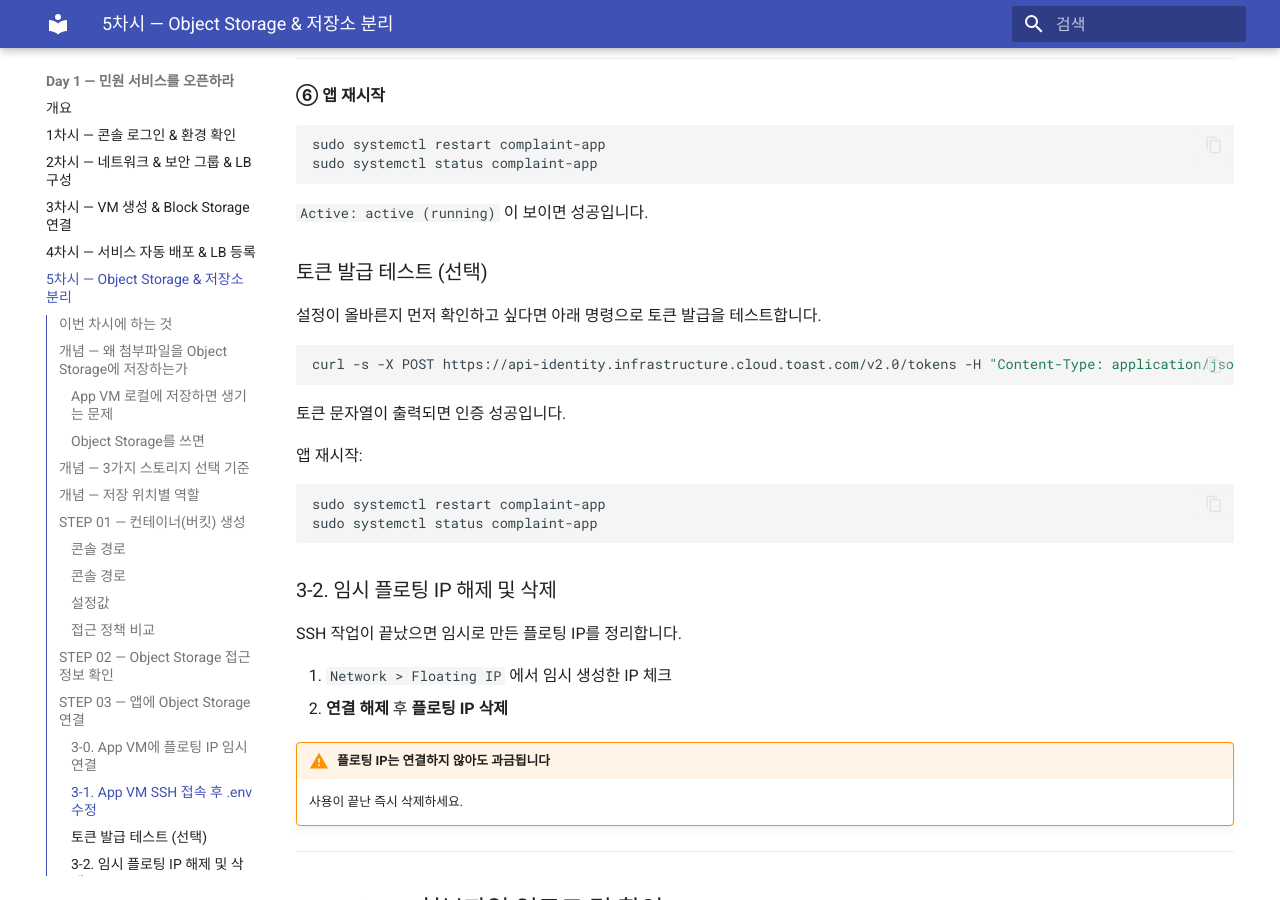
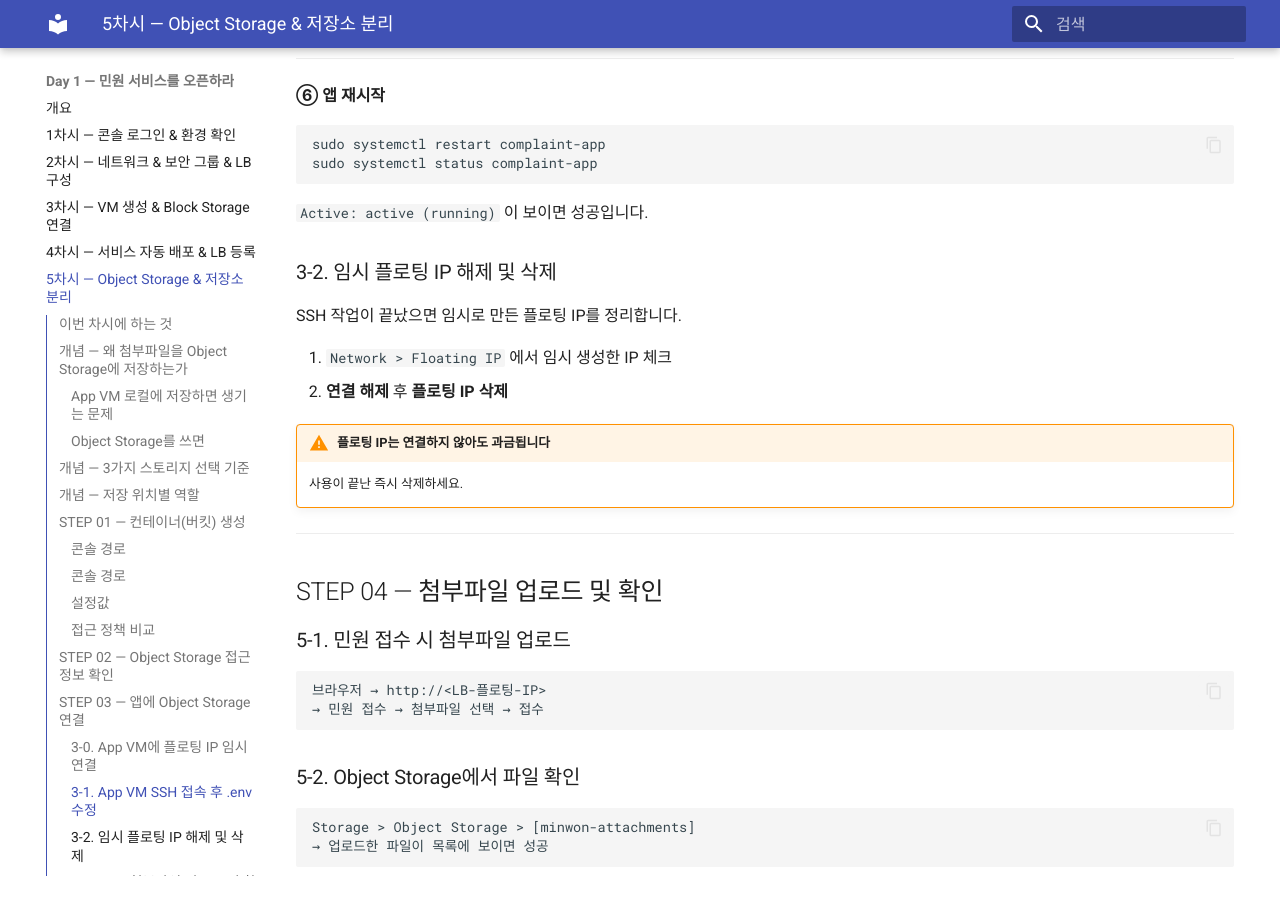
Before and after one commit to skilleat-labs/cloud-native-minwon-lab, an MkDocs documentation site: the page built from docs/day1/session5.md, in a window 1280 px wide and 900 px high, scrolled down 5978 px. Built offline with MkDocs 1.6.1 and Material for MkDocs 9.7.7, drawn with Linux system fonts in a browser that asks for light colours.

Commit message:
5차시: 토큰 발급 테스트 curl 명령 제거 (혼란 유발)

````diff
--- a/docs/day1/session5.md
+++ b/docs/day1/session5.md
@@ -227,22 +227,6 @@ sudo systemctl status complaint-app
 
 `Active: active (running)` 이 보이면 성공입니다.
 
-### 토큰 발급 테스트 (선택)
-
-설정이 올바른지 먼저 확인하고 싶다면 아래 명령으로 토큰 발급을 테스트합니다.
-
-```bash
-curl -s -X POST https://api-identity.infrastructure.cloud.toast.com/v2.0/tokens -H "Content-Type: application/json" -d '{"auth":{"tenantId":"{TenantID}","passwordCredentials":{"username":"{이메일}","password":"{API비밀번호}"}}}' | python3 -m json.tool | grep '"id"' | head -1
-```
-
-토큰 문자열이 출력되면 인증 성공입니다.
-
-앱 재시작:
-
-```bash
-sudo systemctl restart complaint-app
-sudo systemctl status complaint-app
-```
 
 ### 3-2. 임시 플로팅 IP 해제 및 삭제
 
````
